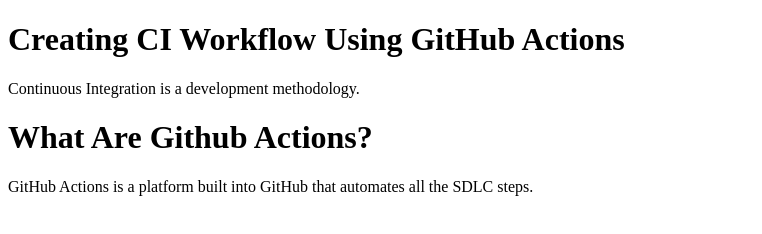
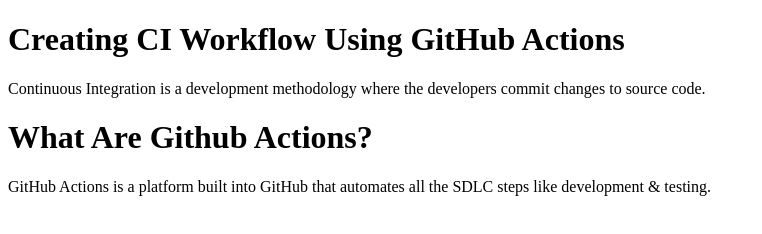
Before and after one commit to fire-mann/gfg-ci-workflow, a plain HTML site: page index.html in a window 1280 px wide. Shown: the whole page, without its empty margins (0-762 px from the left). Drawn offline with Linux system fonts and the light colour scheme.

Commit message:
modify message in  index file

```diff
--- a/index.html
+++ b/index.html
@@ -7,8 +7,8 @@
     </head>
     <body>
         <h1>Creating CI Workflow Using GitHub Actions</h1>
-        <p>Continuous Integration is a development methodology.</p>
+        <p>Continuous Integration is a development methodology where the developers commit changes to source code.</p>
         <h1>What Are Github Actions?</h1>
-        <p>GitHub Actions is a platform built into GitHub that automates all the SDLC steps.</p>
+        <p>GitHub Actions is a platform built into GitHub that automates all the SDLC steps like development & testing.</p>
     </body>
 </html>
```
